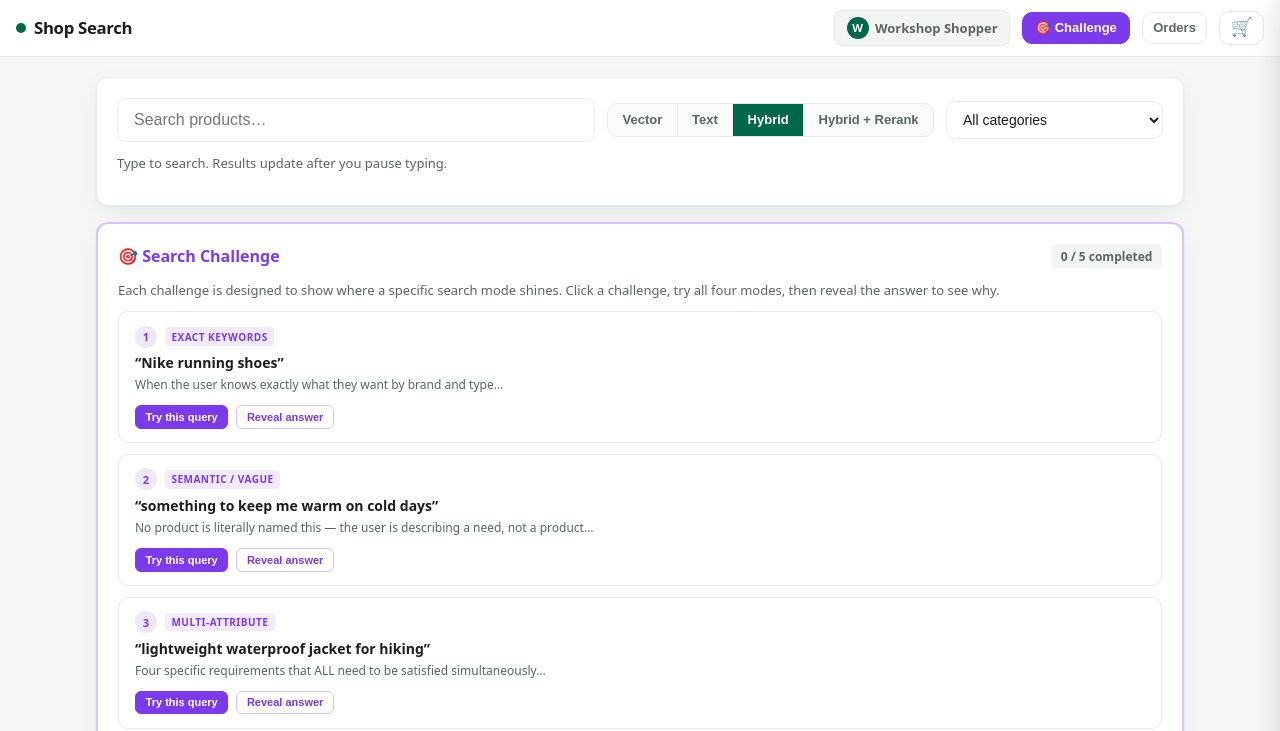
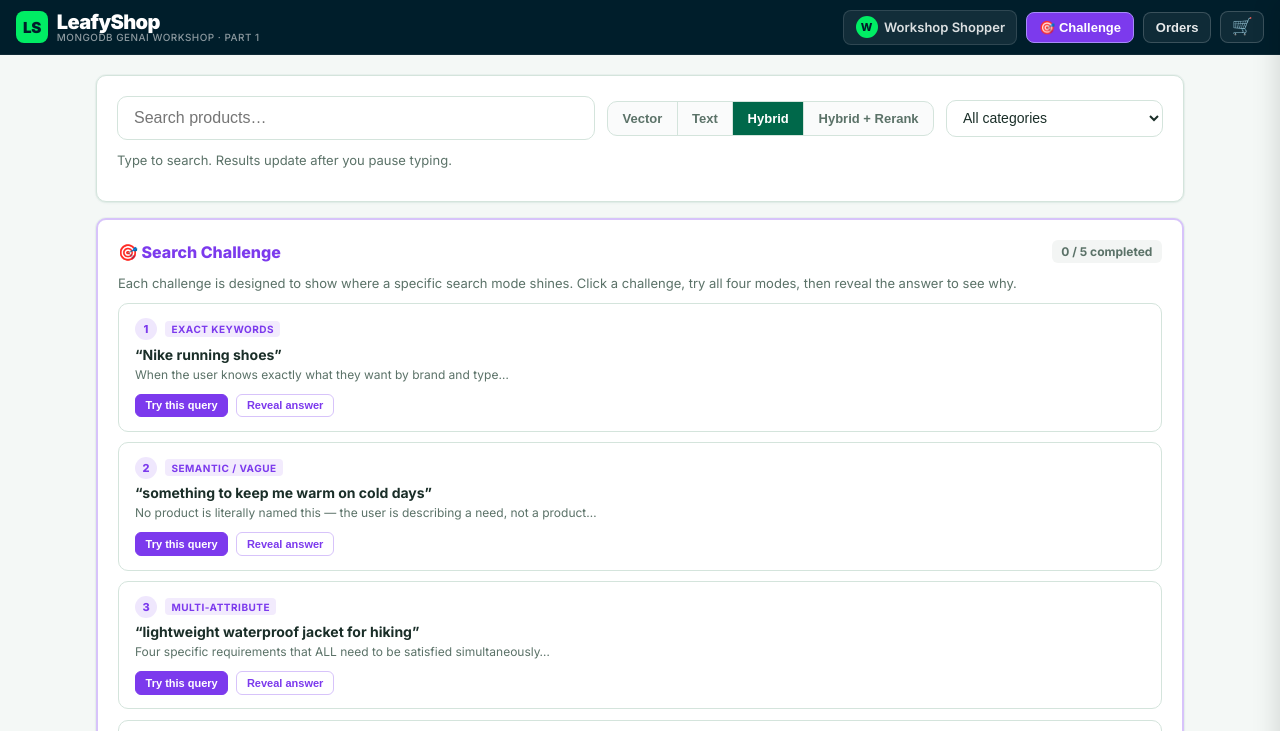
Before and after one commit to ycyeo-mongodb/MongoDB_GenAI_Workshop, a plain HTML site: page static/index.html in a window 1280 px wide. Both pictures are taken after a click on the button "Search Challenge". Shown: the top 731 px of the page. Drawn offline with Linux system fonts and the light colour scheme.

Commit message:
Re-skin Part 1 frontend with LeafyShop visual identity
Adopt the LeafyShop palette, Inter typography, and dark slate
header from the Advanced workshop's frontend so Part 1 and Part 2
look like the same store. The user's journey from this repo into
Advanced_GenAI_MongoDB_Workshop now feels like continuing in the
same app rather than switching to a different one.

Purely a visual change:
- New :root palette (mongo-slate, mongo-green-light, spring, etc.)
  with legacy aliases so existing downstream rules still resolve
- Inter font loaded from Google Fonts
- Topbar restyled as a dark slate header with a green 'LS' logo
  tile and a 'Part 1' brand subtitle
- Cart, orders, and challenge buttons adapted for the dark header

No HTML structure changes beyond the topbar logo/title, and no
JavaScript changes. All existing IDs and DOM queries still resolve,
so the 4-mode search, cart, checkout, orders, and challenge panel
behave exactly as before.

```diff
--- a/static/index.html
+++ b/static/index.html
@@ -3,34 +3,54 @@
 <head>
   <meta charset="UTF-8" />
   <meta name="viewport" content="width=device-width, initial-scale=1" />
-  <title>Shop Search — MongoDB GenAI Workshop</title>
+  <title>LeafyShop — Product Search · MongoDB GenAI Workshop</title>
+  <link rel="preconnect" href="https://fonts.googleapis.com">
+  <link rel="preconnect" href="https://fonts.gstatic.com" crossorigin>
+  <link href="https://fonts.googleapis.com/css2?family=Inter:wght@400;500;600;700;800;900&display=swap" rel="stylesheet">
   <style>
     :root {
-      --mongo: #00684A;
-      --mongo-dark: #004d36;
+      /* LeafyShop palette (shared with Advanced workshop) */
+      --mongo-green: #00684A;
+      --mongo-green-dark: #023430;
+      --mongo-green-light: #00ED64;
+      --mongo-slate: #001E2B;
+      --mongo-mist: #E3FCF7;
+      --mongo-spring: #71F6BA;
+      --mongo-bg: #f4f8f6;
+      --mongo-card: #ffffff;
+      --mongo-border: #d4e4dc;
+      --mongo-text: #1a2e28;
+      --mongo-muted: #5b7268;
+      --shadow-card: 0 1px 3px rgba(0,104,74,.06), 0 0 0 1px rgba(0,104,74,.04);
+      --shadow-hover: 0 8px 24px rgba(0,104,74,.10), 0 2px 8px rgba(0,0,0,.06);
+
+      /* Legacy aliases kept so existing rules below continue to work */
+      --mongo: var(--mongo-green);
+      --mongo-dark: var(--mongo-green-dark);
       --mongo-soft: rgba(0, 104, 74, 0.08);
-      --surface: #ffffff;
-      --border: #e8ebe9;
-      --text: #1a1f1c;
-      --muted: #5c6660;
+      --surface: var(--mongo-card);
+      --border: var(--mongo-border);
+      --text: var(--mongo-text);
+      --muted: var(--mongo-muted);
       --danger: #d64045;
-      --radius: 12px;
-      --shadow: 0 1px 2px rgba(0, 0, 0, 0.04), 0 8px 24px rgba(0, 0, 0, 0.06);
+      --radius: 10px;
+      --shadow: var(--shadow-card);
     }
     * { box-sizing: border-box; }
     body {
       margin: 0;
-      font-family: ui-sans-serif, system-ui, -apple-system, "Segoe UI", Roboto, "Helvetica Neue", Arial, sans-serif;
+      font-family: 'Inter', ui-sans-serif, system-ui, -apple-system, "Segoe UI", Roboto, "Helvetica Neue", Arial, sans-serif;
       color: var(--text);
-      background: #f6f8f7;
+      background: var(--mongo-bg);
       min-height: 100vh;
     }
 
-    /* ---------- Top bar ---------- */
+    /* ---------- Top bar (LeafyShop brand) ---------- */
     .topbar {
-      background: var(--surface);
-      border-bottom: 1px solid var(--border);
-      padding: 0.65rem 1rem;
+      background: var(--mongo-slate);
+      color: #fff;
+      border-bottom: 1px solid rgba(255,255,255,0.06);
+      padding: 0.6rem 1rem;
       display: flex;
       align-items: center;
       justify-content: space-between;
@@ -41,23 +61,41 @@
     .topbar-left {
       display: flex;
       align-items: center;
-      gap: 0.5rem;
+      gap: 0.55rem;
     }
     .topbar-dot {
-      width: 10px; height: 10px;
-      border-radius: 50%;
-      background: var(--mongo);
+      width: 32px; height: 32px;
+      border-radius: 8px;
+      background: var(--mongo-green-light);
+      color: var(--mongo-slate);
+      display: flex;
+      align-items: center;
+      justify-content: center;
+      font-size: 0.95rem;
+      font-weight: 900;
+      letter-spacing: -0.02em;
     }
     .topbar h1 {
       margin: 0;
-      font-size: 1.05rem;
-      font-weight: 700;
-      letter-spacing: -0.02em;
+      font-size: 1.25rem;
+      font-weight: 900;
+      letter-spacing: -0.03em;
+      color: #fff;
+      line-height: 1.1;
+    }
+    .topbar h1 .brand-sub {
+      display: block;
+      margin-top: -1px;
+      font-size: 0.62rem;
+      font-weight: 500;
+      letter-spacing: 0.05em;
+      color: rgba(255,255,255,0.55);
+      text-transform: uppercase;
     }
     .topbar-right {
       display: flex;
       align-items: center;
-      gap: 0.75rem;
+      gap: 0.55rem;
     }
     .user-pill {
       display: flex;
@@ -65,37 +103,38 @@
       gap: 0.4rem;
       font-size: 0.8125rem;
       font-weight: 600;
-      color: var(--muted);
-      background: #f3f5f4;
+      color: rgba(255,255,255,0.85);
+      background: rgba(255,255,255,0.07);
       padding: 0.35rem 0.7rem;
       border-radius: 8px;
-      border: 1px solid var(--border);
+      border: 1px solid rgba(255,255,255,0.12);
     }
     .user-avatar {
       width: 22px; height: 22px;
       border-radius: 50%;
-      background: var(--mongo);
-      color: #fff;
+      background: var(--mongo-green-light);
+      color: var(--mongo-slate);
       display: flex;
       align-items: center;
       justify-content: center;
       font-size: 0.6875rem;
-      font-weight: 700;
+      font-weight: 800;
     }
     .cart-btn {
       position: relative;
-      border: 1px solid var(--border);
-      background: var(--surface);
-      border-radius: 10px;
-      padding: 0.45rem 0.65rem;
+      border: 1px solid rgba(255,255,255,0.18);
+      background: rgba(255,255,255,0.06);
+      color: #fff;
+      border-radius: 8px;
+      padding: 0.4rem 0.65rem;
       cursor: pointer;
-      font-size: 1.1rem;
+      font-size: 1.05rem;
       line-height: 1;
-      transition: border-color 0.15s, box-shadow 0.15s;
+      transition: border-color 0.15s, background 0.15s;
     }
     .cart-btn:hover {
-      border-color: var(--mongo);
-      box-shadow: 0 0 0 3px var(--mongo-soft);
+      border-color: rgba(255,255,255,0.35);
+      background: rgba(255,255,255,0.12);
     }
     .cart-count {
       position: absolute;
@@ -114,20 +153,20 @@
     }
     .cart-count.hidden { display: none; }
     .orders-btn {
-      border: 1px solid var(--border);
-      background: var(--surface);
-      border-radius: 10px;
-      padding: 0.45rem 0.65rem;
+      border: 1px solid rgba(255,255,255,0.18);
+      background: rgba(255,255,255,0.06);
+      color: rgba(255,255,255,0.9);
+      border-radius: 8px;
+      padding: 0.45rem 0.75rem;
       cursor: pointer;
       font-size: 0.8125rem;
       font-weight: 600;
-      color: var(--muted);
-      transition: border-color 0.15s, box-shadow 0.15s;
+      transition: border-color 0.15s, background 0.15s, color 0.15s;
     }
     .orders-btn:hover {
-      border-color: var(--mongo);
-      box-shadow: 0 0 0 3px var(--mongo-soft);
-      color: var(--mongo);
+      border-color: rgba(255,255,255,0.35);
+      background: rgba(255,255,255,0.12);
+      color: #fff;
     }
 
     /* ---------- Shell ---------- */
@@ -518,18 +557,18 @@
 
     /* ---------- Challenge mode ---------- */
     .challenge-toggle {
-      border: 1px solid #7c3aed;
-      background: rgba(124, 58, 237, 0.08);
-      color: #7c3aed;
-      border-radius: 10px;
+      border: 1px solid rgba(167, 139, 250, 0.5);
+      background: rgba(124, 58, 237, 0.22);
+      color: #e9defa;
+      border-radius: 8px;
       padding: 0.45rem 0.75rem;
       cursor: pointer;
       font-size: 0.8125rem;
       font-weight: 700;
-      transition: background 0.15s, color 0.15s;
+      transition: background 0.15s, color 0.15s, border-color 0.15s;
     }
-    .challenge-toggle:hover { background: #7c3aed; color: #fff; }
-    .challenge-toggle.active { background: #7c3aed; color: #fff; }
+    .challenge-toggle:hover { background: #7c3aed; color: #fff; border-color: #a78bfa; }
+    .challenge-toggle.active { background: #7c3aed; color: #fff; border-color: #a78bfa; }
     .challenge-panel {
       background: var(--surface);
       border: 2px solid rgba(124, 58, 237, 0.3);
@@ -746,8 +785,8 @@
   <!-- Top navigation bar -->
   <nav class="topbar">
     <div class="topbar-left">
-      <span class="topbar-dot" aria-hidden="true"></span>
-      <h1>Shop Search</h1>
+      <span class="topbar-dot" aria-hidden="true">LS</span>
+      <h1>LeafyShop<span class="brand-sub">MongoDB GenAI Workshop · Part 1</span></h1>
     </div>
     <div class="topbar-right">
       <div class="user-pill">
```
